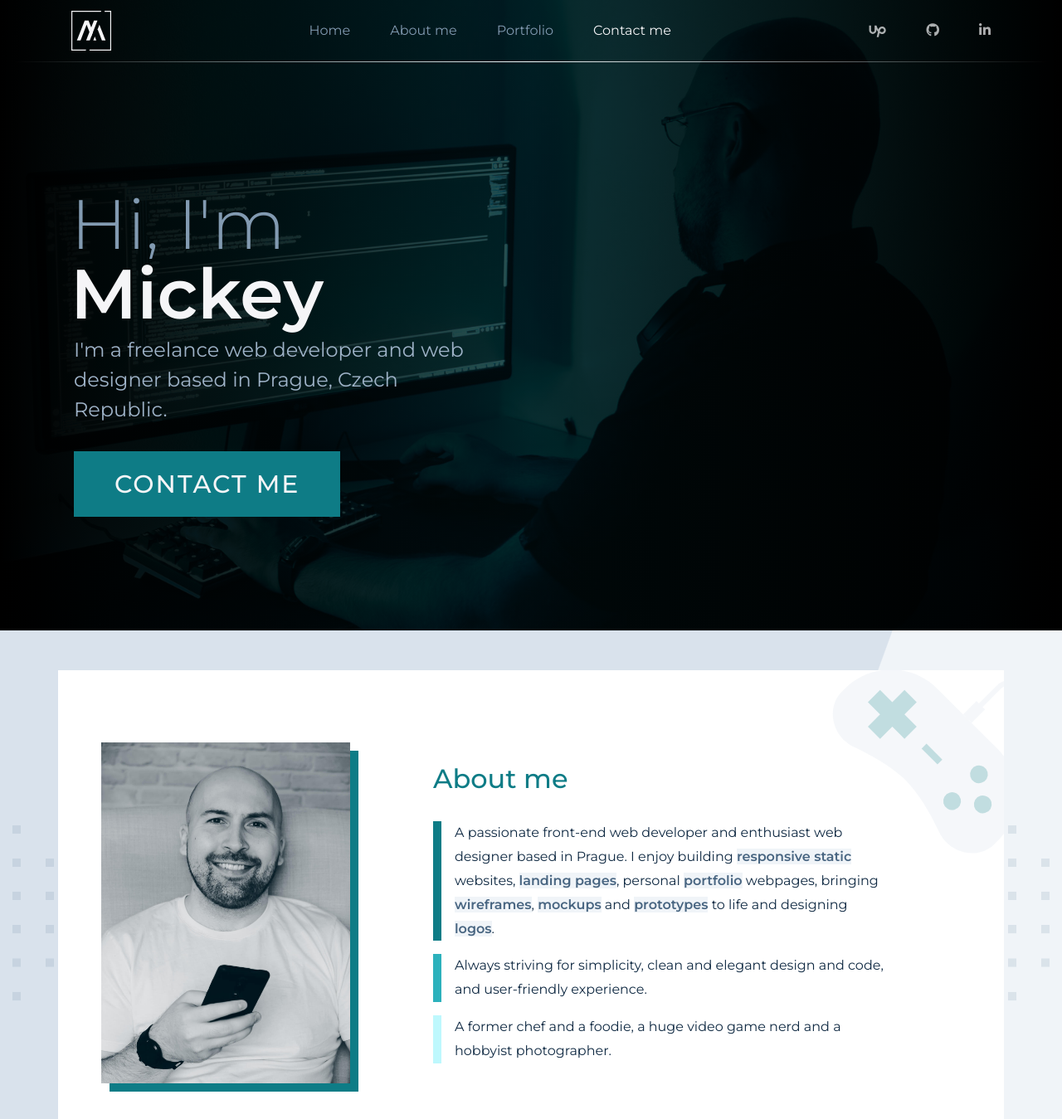
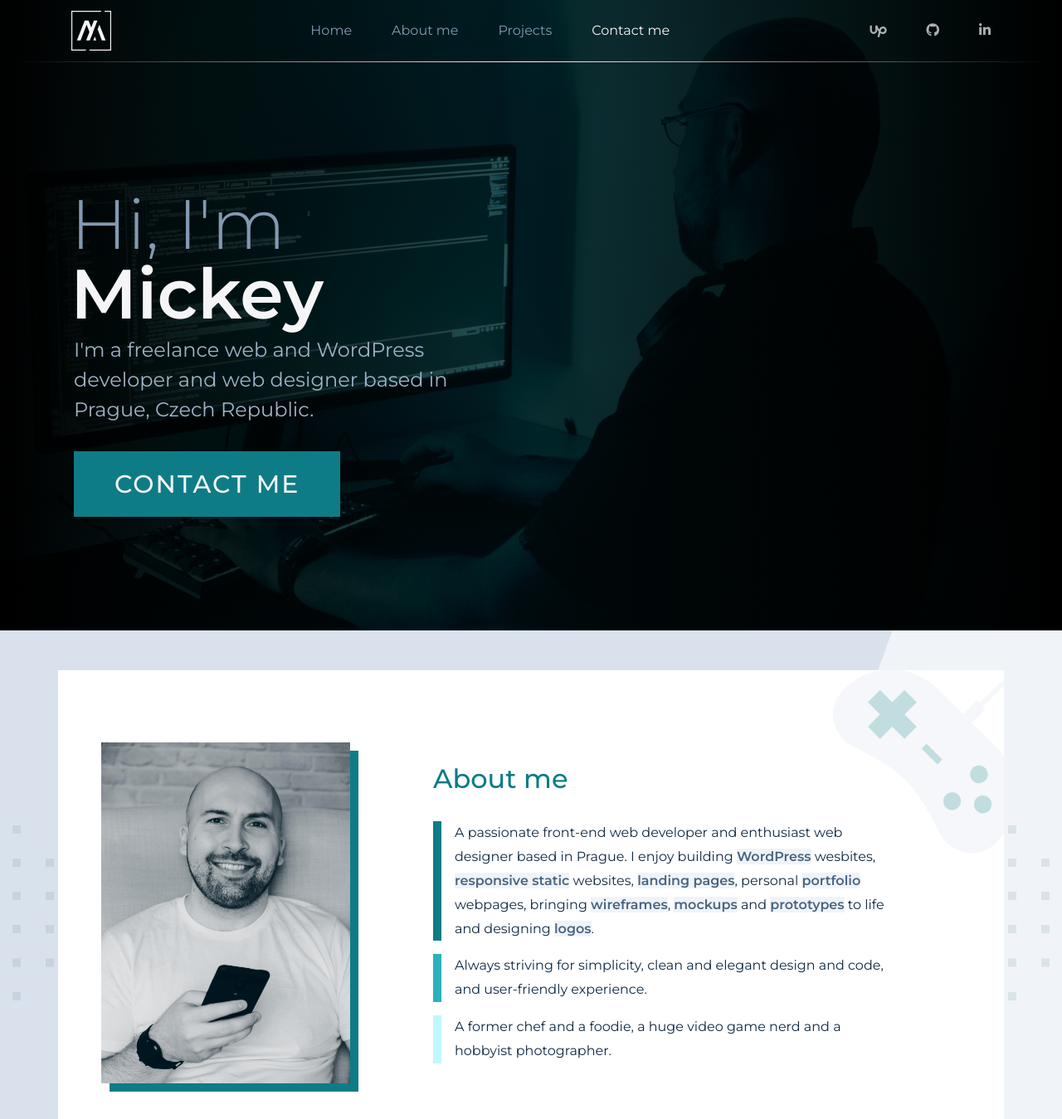
Before and after one commit to Daidelos/Portfolio---Miroslav-Stojcic, a website: page index.html in a window 1280 px wide. Shown: the top 1349 px of the page at 83% size. Drawn offline with nearby package versions, Linux system fonts and the light colour scheme.

Commit message:
+ added WordPress in description

```diff
--- a/index.html
+++ b/index.html
@@ -51,7 +51,7 @@
             <div class="navbar-nav ml-auto">
               <a class="nav-link px-lg-3 nav-head-link" href="#home">Home <span class="sr-only">(current)</span></a>
               <a class="nav-link px-lg-3 nav-head-link" href="#aboutMe">About me</a>
-              <a class="nav-link px-lg-3 nav-head-link" href="#portfolio">Portfolio</a>
+              <a class="nav-link px-lg-3 nav-head-link" href="#portfolio">Projects</a>
               <a class="nav-link px-lg-3 nav-head-link" href="#contactMe">Contact me</a>
             </div>
 
@@ -80,7 +80,8 @@
             class=" greet-box__name">Mickey</span>
 
         </h1>
-        <p class="greet-box__desc d-block name-typing pl-1">I'm a freelance web developer and web designer based in
+        <p class="greet-box__desc d-block name-typing pl-1">I'm a freelance web and WordPress developer and web designer
+          based in
           Prague, Czech Republic.
         </p>
         <a href="#contactMe" role="button" class="btn btn-lg d-block btn-main mt-3 ml-1"
@@ -125,7 +126,8 @@
           <p class="about-me__text__p1 pl-3">A passionate front-end web developer and enthusiast web designer based in
             Prague.
             I enjoy
-            building <span class="bold">responsive static</span> websites, <span class="bold">landing pages</span>,
+            building <span class="bold">WordPress</span> wesbites, <span class="bold">responsive static</span> websites,
+            <span class="bold">landing pages</span>,
             personal <span class="bold">portfolio</span> webpages, bringing <span class="bold">wireframes</span>, <span
               class="bold">mockups</span> and <span class="bold">prototypes</span> to life and designing <span
               class="bold">logos</span>.</p>
```
